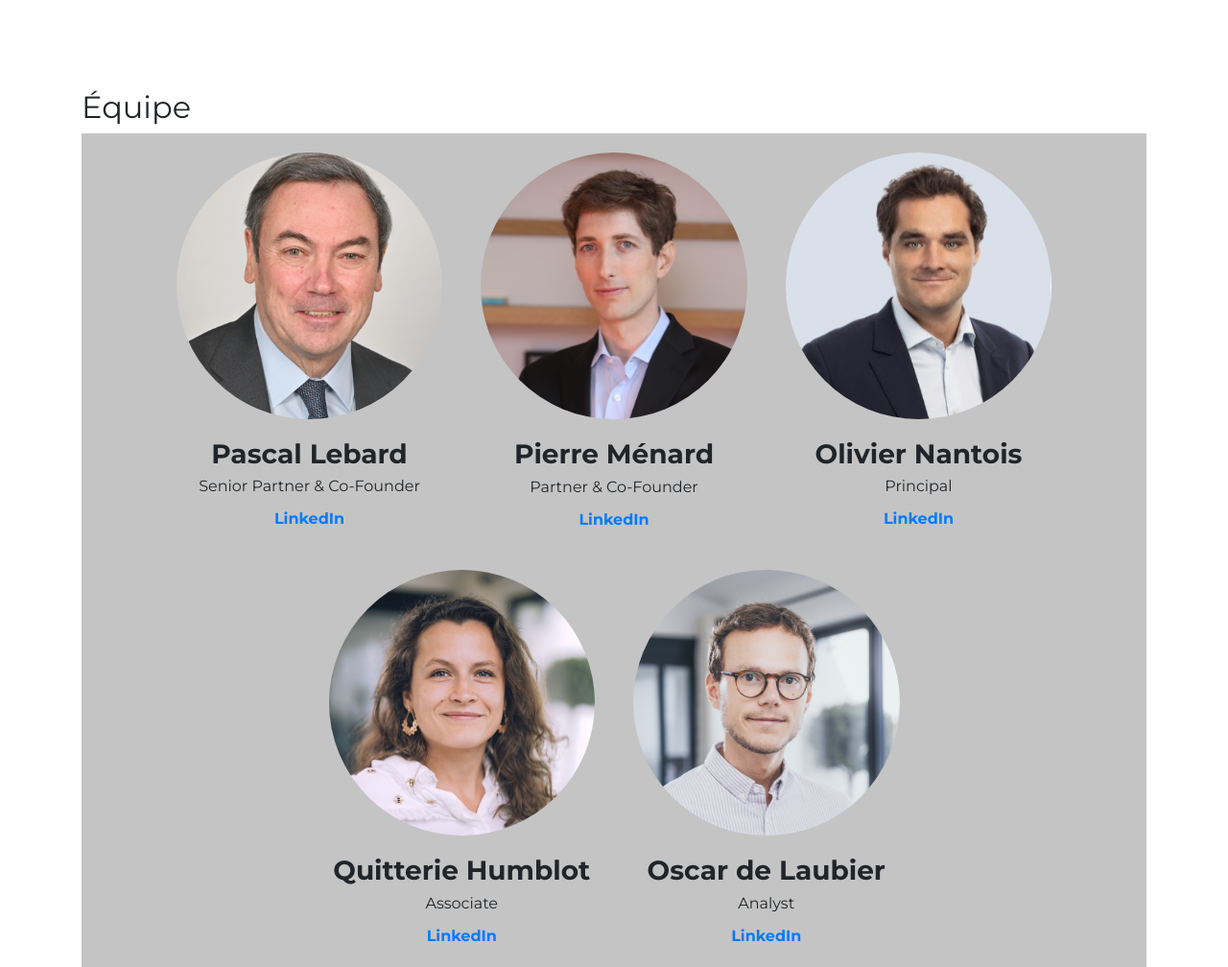
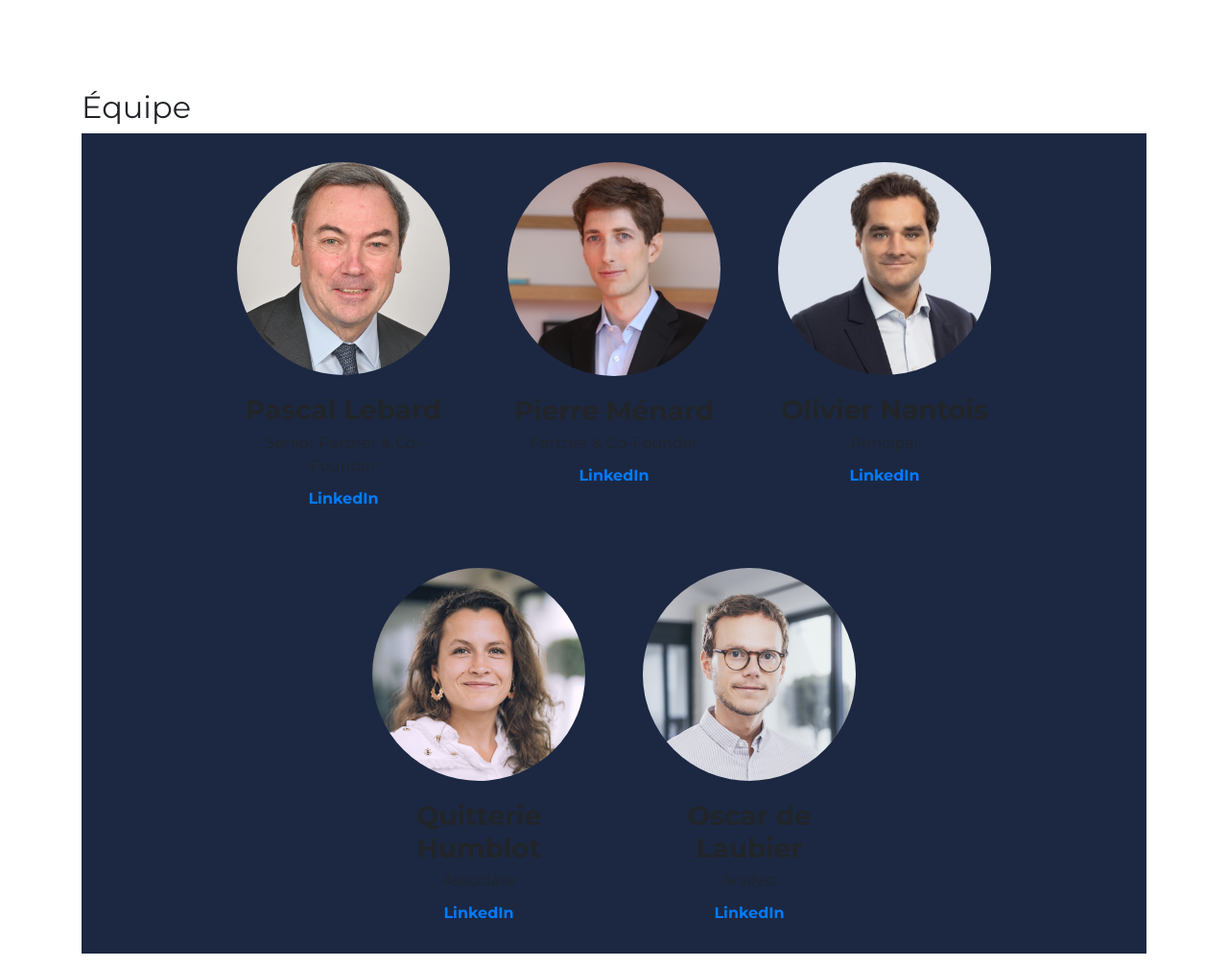
Before and after one commit to TourneScript/ScriptMontyon, a plain HTML site: page index.html in a window 1280 px wide. Shown: the part 3080-4088 px from the top of the page at 96% size. Drawn offline with nearby package versions, Linux system fonts and the light colour scheme.

Commit message:
do again

```diff
--- a/index.html
+++ b/index.html
@@ -164,24 +164,24 @@
             display: flex;
             flex-wrap: wrap;
             justify-content: center;
-            background-color: #c4c4c4;
+            background-color: #1C2842;
         }
 
         .team-member {
-            flex: 0 0 25%; /* Occupy 25% of the width for all team members */
-            margin: 20px 20px; /* Increase horizontal margins */
+            flex: 0 0 20%; /* Occupy 25% of the width for all team members */
+            margin: 30px 30px; /* Increase horizontal margins */
             text-align: center;
             flex-grow: 0; /* Prevent vertical expansion */
         }
 
 
         .image-container {
-            height: 80px; /* Adjust as needed for desired height */
+            height: 70px; /* Adjust as needed for desired height */
             overflow: hidden; /* Hide excess image if it doesn't fit */
         }
 
         .image-container {
-            height: 100px; /* Adjust as needed for desired height */
+            height: 80px; /* Adjust as needed for desired height */
             overflow: hidden; /* Hide excess image if it doesn't fit */
             border-radius: 50%; /* Create circular image container */
         }
@@ -321,7 +321,7 @@
             <p>
                 <strong>Taille des tickets :</strong> 10 – 50m€<br><br>
                 <strong>Géographie :</strong> 70% France – 30% Europe<br><br>
-                <strong>Segments :</strong> Restructuring, LBO, Consolidation, Carve Out, Surendettement<br><br>
+                <strong>Segments :</strong> Restructuring, LBO, Consolidation, Carve Out, Surendettement <br><br>
                 <strong>Segments délaissés par le marché ciblés par Montyon :</strong>
                 <ul>
                     <li><em>Secteurs sous valorisés :</em> Secteurs perçus par le marché comme peu attirants avec une décorrélation valo/prix mais capables de générer de solides cash flows</li>
```
